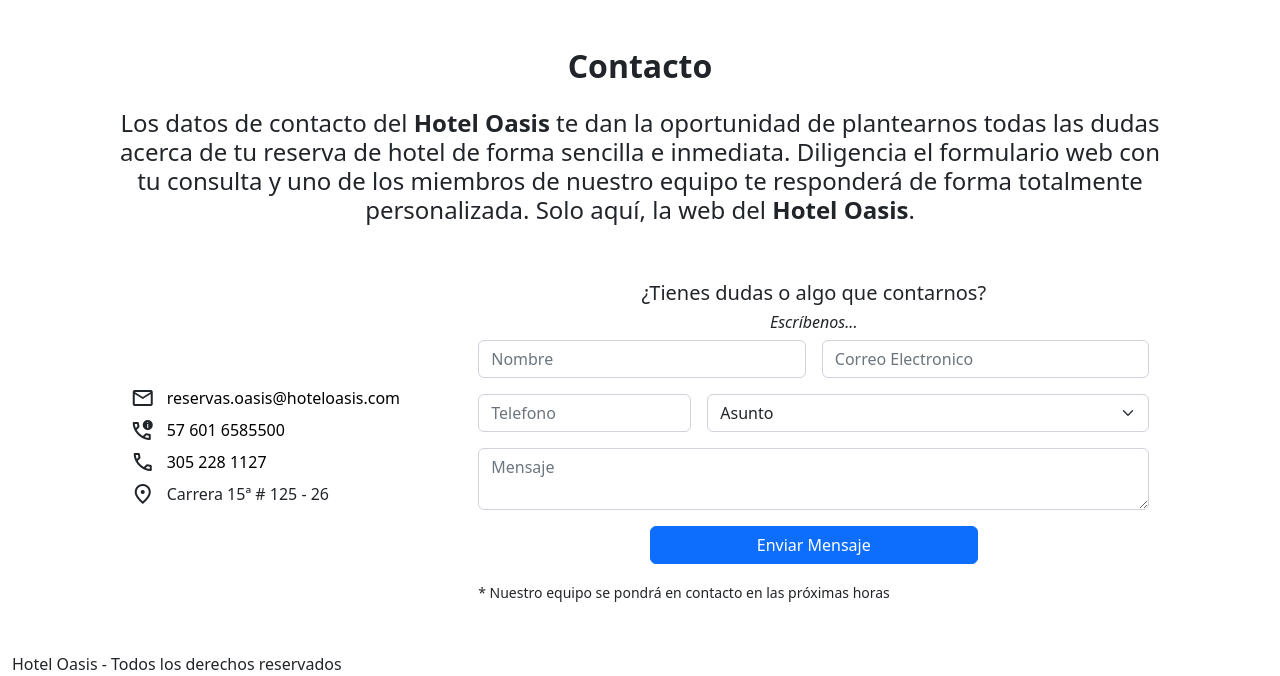
After one commit to Nicolasff12/Hoterl-Oasis, a Django app: template tasks/templates/contacto.html in a window 1280 px wide. The commit adds this page. Shown: the part 393-1069 px from the top of the page. Run offline with Django 4.2, Linux system fonts and the light colour scheme; the template is opened without the code that fills it, so the values that code supplies are empty.

Commit message:
feat: add contact view

```diff
--- a/djangocrud/urls.py
+++ b/djangocrud/urls.py
@@ -34,5 +34,6 @@ urlpatterns = [
     path('taks/<int:task_id>/complete', views.complete_task, name='complete_task'),
     path('tasks/<int:task_id>/delete', views.delete_task, name='delete_task'),
     path('reserva', views.reserva, name='reserva'),
+    path('contacto', views.contacto, name='contacto')
 
 ]
--- a/tasks/templates/base.html
+++ b/tasks/templates/base.html
@@ -5,16 +5,30 @@
     <meta http-equiv="X-UA-Compatible" content="IE=edge" />
     <meta name="viewport" content="width=device-width, initial-scale=1.0" />
     <title>Django CRUD</title>
-    <link rel="stylesheet" href="https://cdn.jsdelivr.net/npm/bootstrap@5.2.0/dist/css/bootstrap.min.css">
-    <link rel="stylesheet" href="/tasks/templates/css/">
+    <link
+      rel="stylesheet"
+      href="https://cdn.jsdelivr.net/npm/bootstrap@5.2.0/dist/css/bootstrap.min.css"
+    />
+    <link
+      href="https://fonts.googleapis.com/icon?family=Material+Symbols+Outlined"
+      rel="stylesheet"
+    />
+    <link rel="stylesheet" href="/tasks/templates/css/" />
     <script src="https://cdn.jsdelivr.net/npm/bootstrap@5.2.0/dist/js/bootstrap.bundle.min.js"></script>
+  </head>
 
-  </head>
   <body>
-    {% include '_navbar.html' %}
+    {% block dynamic-block %} {% if nav_2 %}
+    <!-- -->
+    {% include '_navbar2.html' %} {% else %}
+    <!-- -->
+    {% include '_navbar.html' %} {% endif %} {% endblock %}
+    <!--  -->
 
     {% block content %}
-
+    <!--  -->
     {% endblock %}
+    <!--  -->
+    <footer class="mt-5">Hotel Oasis - Todos los derechos reservados</footer>
   </body>
 </html>
--- /dev/null
+++ b/tasks/templates/contacto.html
@@ -0,0 +1,99 @@
+{% extends 'base.html' %} {% block content %}
+<div class="row m-0 p-0">
+  <div class="col-12 p-0">
+    <div
+    style="
+      background: linear-gradient(rgba(20, 19, 19, 0.643), rgba(65, 62, 62, 0)) 0% 0% / cover, url(https://res.cloudinary.com/logicaghl/image/upload/v1691088243/lobby_sonesta_bogota_2_33e44aadcb.jpg) center center no-repeat;
+      margin-top: 0em;
+      padding-bottom: 5em;
+      padding-right: 0px;
+      padding-top: 16em;
+      background-size: cover;
+  ">
+  </div>
+  </div>
+
+  <div class="col-md-10 mx-auto mt-5">
+    <label class="text-center w-100 h2 fw-bold">Contacto</label>
+    <label class="text-center w-100 h4 mt-3"> Los datos de contacto del <b>Hotel Oasis</b> te dan la oportunidad de plantearnos todas las dudas acerca de tu reserva de hotel de forma sencilla e inmediata. Diligencia el formulario web con tu consulta y uno de los miembros de nuestro equipo te responderá de forma totalmente personalizada. Solo aquí, la web del <b>Hotel Oasis</b>. </label>
+
+    <div class="col-12 mx-auto mt-5">
+      <div class="row m-0 align-items-center">
+        <div class="col-8 col-md-4 mx-auto order-1 order-md-0">
+          <div class="row m-0 align-items-center mt-2">
+            <span class="material-symbols-outlined w-auto p-0">mail</span>
+            <label class="w-75">
+              <a href="mailto:reservas.oasis@hoteloasis.com" class="text-decoration-none" style="color: black;">
+                reservas.oasis@hoteloasis.com
+              </a>
+            </label>
+          </div>
+          <div class="row m-0 align-items-center mt-2">
+            <span class="material-symbols-outlined w-auto p-0">call_quality</span>
+            <label class="w-75">
+              <a href="tel:601 6585500" class="text-decoration-none" style="color: black;">
+                57 601 6585500
+              </a>
+            </label>
+          </div>
+          <div class="row m-0 align-items-center mt-2">
+            <span class="material-symbols-outlined w-auto p-0">call</span>
+            <label class="w-75">
+              <a href="tel:305 228 1127" class="text-decoration-none" style="color: black;">
+                305 228 1127
+              </a>
+            </label>
+          </div>
+          <div class="row m-0 align-items-center mt-2">
+            <span class="material-symbols-outlined w-auto p-0">location_on</span>
+            <label class="w-75">
+                Carrera 15ª # 125 - 26
+            </label>
+          </div>
+        </div>
+        <div class="col-md-8 mx-auto mt-5 mt-md-0 order-0 order-md-1">
+          <h5 class="text-center">¿Tienes dudas o algo que contarnos?</h5>
+          <h6 class="text-center fst-italic">Escríbenos...</h6>
+          <div class="col-12 p-0">
+            <form class="row g-3 align-items-center" method="POST" action="{% url 'contacto' %}"> {% csrf_token %}
+              <!-- Input fields -->
+              <div class="col-md-6">
+                <label for="name" class="visually-hidden">Nombre</label>
+                <input type="text" class="form-control" name="name" id="name" value="{{ form.name.value }}" placeholder="Nombre" required /> {% if form.name.errors %} <div class="invalid-feedback" style="display: block !important"> {% for error in form.name.errors %} <p>{{ error }}</p> {% endfor %} </div> {% endif %}
+              </div>
+              <div class="col-md-6">
+                <label for="email" class="visually-hidden">Correo</label>
+                <input class="form-control" type="email" name="email" id="email" value="{{ form.email.value }}" placeholder="Correo Electronico" required /> {% if form.email.errors %} <div class="invalid-feedback" style="display: block !important"> {% for error in form.email.errors %} <p>{{ error }}</p> {% endfor %} </div> {% endif %}
+              </div>
+              <div class="col-md-4">
+                <label for="phone" class="visually-hidden">Telefono</label>
+                <input type="number" class="form-control" name="phone" id="phone" value="{{ form.phone.value }}" placeholder="Telefono" required /> {% if form.phone.errors %} <div class="invalid-feedback" style="display: block !important"> {% for error in form.phone.errors %} <p>{{ error }}</p> {% endfor %} </div> {% endif %}
+              </div>
+              <div class="col-md-8">
+                <select class="form-select" name="subject" id="subject" required>
+                  <option selected>Asunto</option>
+                  <option value="1" {% if form.subject.value == '1' %}selected{% endif %}>Cotización Alojamiento</option>
+                  <option value="2" {% if form.subject.value == '2' %}selected{% endif %}>Cotización Evento</option>
+                  <option value="3" {% if form.subject.value == '3' %}selected{% endif %}>Objeto olvidado</option>
+                  <option value="4" {% if form.subject.value == '4' %}selected{% endif %}>Pregunta general</option>
+                  <option value="5" {% if form.subject.value == '5' %}selected{% endif %}>Queja</option>
+                  <option value="6" {% if form.subject.value == '6' %}selected{% endif %}>Reserva alojamiento</option>
+                  <option value="7" {% if form.subject.value == '7' %}selected{% endif %}>Reserva evento</option>
+                  <option value="8" {% if form.subject.value == '8' %}selected{% endif %}>Solicitud especial</option>
+                </select>
+              </div>
+              <div class="col-md-12">
+                  <textarea class="form-control"  name='message' aria-label="With textarea"  id="message" value="{{ form.message.value }}" placeholder="Mensaje" required></textarea>
+{% if form.message.errors %} <div class="invalid-feedback" style="display: block !important"> {% for error in form.message.errors %} <p>{{ error }}</p> {% endfor %} </div> {% endif %}
+              </div>
+              <div class="col-md-6 mx-auto">
+                <button type="submit" class="btn btn-primary mb-3 w-100"> Enviar Mensaje </button>
+              </div>
+            </form>
+          </div>
+          <small>* Nuestro equipo se pondrá en contacto en las próximas horas</small>
+        </div>
+      </div>
+    </div>
+  </div> {% endblock %}
+</div>
```
Also changed, not shown: tasks/forms.py (+9 -0 lines), tasks/models.py (+21 -0 lines), tasks/templates/_navbar2.html (added, +49 -0 lines), tasks/views.py (+39 -0 lines).
